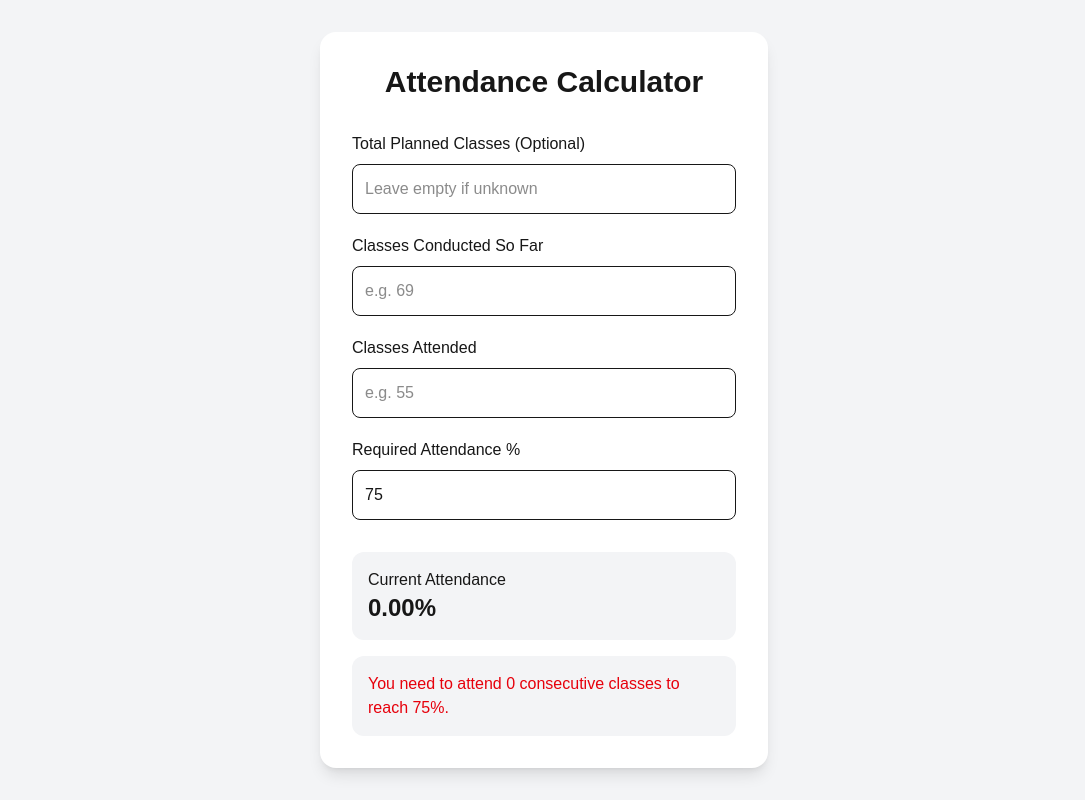
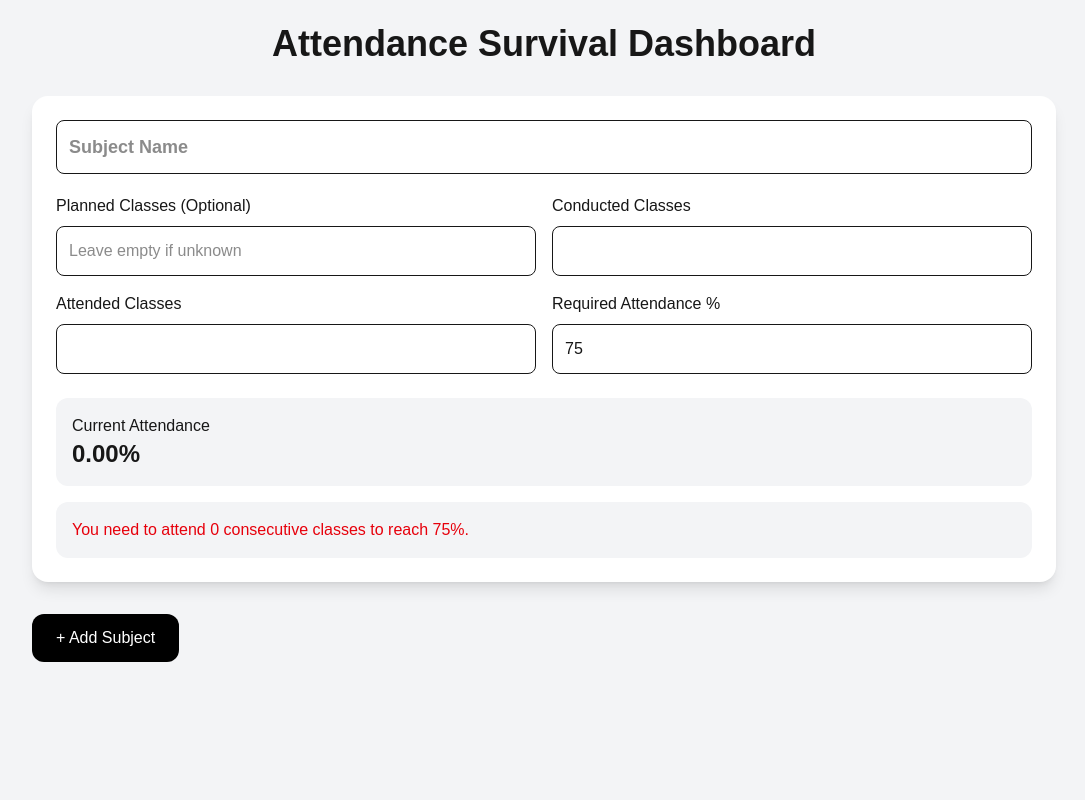
Before and after one commit to arushi-sahay/student-toolkit, a Next.js app: page / in a window 1280 px wide. Shown: the whole page, without its empty margins (96-1181 px from the left). Built offline with nearby package versions, Linux system fonts and the light colour scheme.

Commit message:
Added optional planned classes mode

```diff
--- a/app/page.tsx
+++ b/app/page.tsx
@@ -2,62 +2,132 @@
 
 import { useState } from "react";
 
+type Subject = {
+  id: number;
+  name: string;
+  planned: string;
+  conducted: string;
+  attended: string;
+  required: string;
+};
+
 export default function Home() {
-  const [plannedClasses, setPlannedClasses] = useState("");
-  const [conductedClasses, setConductedClasses] = useState("");
-  const [attendedClasses, setAttendedClasses] = useState("");
-  const [requiredAttendance, setRequiredAttendance] = useState("75");
+  const [subjects, setSubjects] = useState<Subject[]>([
+    {
+      id: 1,
+      name: "",
+      planned: "",
+      conducted: "",
+      attended: "",
+      required: "75",
+    },
+  ]);
 
-  const planned = Number(plannedClasses);
-  const conducted = Number(conductedClasses);
-  const attended = Number(attendedClasses);
-  const required = Number(requiredAttendance);
+  const addSubject = () => {
+    setSubjects([
+      ...subjects,
+      {
+        id: Date.now(),
+        name: "",
+        planned: "",
+        conducted: "",
+        attended: "",
+        required: "75",
+      },
+    ]);
+  };
+
+  const updateSubject = (
+    id: number,
+    field: keyof Subject,
+    value: string
+  ) => {
+    setSubjects(
+      subjects.map((subject) =>
+        subject.id === id
+          ? { ...subject, [field]: value }
+          : subject
+      )
+    );
+  };
+
+  return (
+    <main className="min-h-screen bg-gray-100 p-6">
+      <div className="max-w-5xl mx-auto">
+
+        <h1 className="text-4xl font-bold mb-8 text-center">
+          Attendance Survival Dashboard
+        </h1>
+
+        <div className="flex flex-col gap-6">
+
+          {subjects.map((subject) => {
+            const planned = Number(subject.planned);
+            const conducted = Number(subject.conducted);
+            const attended = Number(subject.attended);
+            const required = Number(subject.required);
+
+            const usingPlannedMode =
+              subject.planned.trim() !== "";
 
             const currentAttendance =
-    conducted > 0 ? (attended / conducted) * 100 : 0;
+              conducted > 0
+                ? (attended / conducted) * 100
+                : 0;
 
-  const usingPlannedMode = plannedClasses.trim() !== "";
+            const invalidInput =
+              attended > conducted ||
+              (usingPlannedMode &&
+                conducted > planned);
 
             let resultMessage = "";
             let resultColor = "";
 
-  const invalidInput =
-    attended > conducted ||
-    (usingPlannedMode && conducted > planned);
-
             if (!invalidInput) {
               if (usingPlannedMode) {
-      // SEMESTER-CONSTRAINED MODE
 
-      const remainingClasses = planned - conducted;
+                // PLANNED MODE
 
-      const minimumAttendanceNeeded = Math.ceil(
+                const remainingClasses =
+                  planned - conducted;
+
+                const minimumAttendanceNeeded =
+                  Math.ceil(
                     (required / 100) * planned
                   );
 
-      const futureClassesNeeded = Math.max(
-        minimumAttendanceNeeded - attended,
+                const futureClassesNeeded =
+                  Math.max(
+                    minimumAttendanceNeeded -
+                      attended,
                     0
                   );
 
                 const maxClassesCanMiss =
-        remainingClasses - futureClassesNeeded;
+                  remainingClasses -
+                  futureClassesNeeded;
 
                 if (maxClassesCanMiss >= 0) {
                   resultMessage = `You can still miss ${maxClassesCanMiss} classes this semester.`;
+
                   resultColor = "text-green-600";
                 } else {
                   resultMessage =
                     "You can no longer reach the required attendance this semester.";
+
                   resultColor = "text-red-600";
                 }
               } else {
+
                 // ROLLING MODE
 
                 let classesCanMiss = 0;
 
                 while (
-        ((attended / (conducted + classesCanMiss)) * 100) >=
+                  ((attended /
+                    (conducted +
+                      classesCanMiss)) *
+                    100) >=
                   required
                 ) {
                   classesCanMiss++;
@@ -67,13 +137,16 @@ export default function Home() {
 
                 if (classesCanMiss >= 0) {
                   resultMessage = `You can currently miss ${classesCanMiss} more classes before dropping below ${required}%.`;
+
                   resultColor = "text-green-600";
                 } else {
                   let classesNeeded = 0;
 
                   while (
-          (((attended + classesNeeded) /
-            (conducted + classesNeeded)) *
+                    (((attended +
+                      classesNeeded) /
+                      (conducted +
+                        classesNeeded)) *
                       100) <
                     required
                   ) {
@@ -88,26 +161,42 @@ export default function Home() {
             }
 
             return (
-    <main className="min-h-screen bg-gray-100 flex items-center justify-center p-6">
-      <div className="bg-white p-8 rounded-2xl shadow-lg w-full max-w-md">
+              <div
+                key={subject.id}
+                className="bg-white rounded-2xl shadow-lg p-6"
+              >
 
-        <h1 className="text-3xl font-bold mb-8 text-center">
-          Attendance Calculator
-        </h1>
+                <input
+                  type="text"
+                  placeholder="Subject Name"
+                  value={subject.name}
+                  onChange={(e) =>
+                    updateSubject(
+                      subject.id,
+                      "name",
+                      e.target.value
+                    )
+                  }
+                  className="border p-3 rounded-lg w-full mb-5 text-lg font-semibold"
+                />
 
-        <div className="flex flex-col gap-5">
+                <div className="grid md:grid-cols-2 gap-4">
 
                   <div>
                     <label className="block mb-2 font-medium">
-              Total Planned Classes (Optional)
+                      Planned Classes (Optional)
                     </label>
 
                     <input
                       type="number"
                       placeholder="Leave empty if unknown"
-              value={plannedClasses}
+                      value={subject.planned}
                       onChange={(e) =>
-                setPlannedClasses(e.target.value)
+                        updateSubject(
+                          subject.id,
+                          "planned",
+                          e.target.value
+                        )
                       }
                       className="border p-3 rounded-lg w-full"
                     />
@@ -115,15 +204,18 @@ export default function Home() {
 
                   <div>
                     <label className="block mb-2 font-medium">
-              Classes Conducted So Far
+                      Conducted Classes
                     </label>
 
                     <input
                       type="number"
-              placeholder="e.g. 69"
-              value={conductedClasses}
+                      value={subject.conducted}
                       onChange={(e) =>
-                setConductedClasses(e.target.value)
+                        updateSubject(
+                          subject.id,
+                          "conducted",
+                          e.target.value
+                        )
                       }
                       className="border p-3 rounded-lg w-full"
                     />
@@ -131,15 +223,18 @@ export default function Home() {
 
                   <div>
                     <label className="block mb-2 font-medium">
-              Classes Attended
+                      Attended Classes
                     </label>
 
                     <input
                       type="number"
-              placeholder="e.g. 55"
-              value={attendedClasses}
+                      value={subject.attended}
                       onChange={(e) =>
-                setAttendedClasses(e.target.value)
+                        updateSubject(
+                          subject.id,
+                          "attended",
+                          e.target.value
+                        )
                       }
                       className="border p-3 rounded-lg w-full"
                     />
@@ -152,10 +247,13 @@ export default function Home() {
 
                     <input
                       type="number"
-              placeholder="75"
-              value={requiredAttendance}
+                      value={subject.required}
                       onChange={(e) =>
-                setRequiredAttendance(e.target.value)
+                        updateSubject(
+                          subject.id,
+                          "required",
+                          e.target.value
+                        )
                       }
                       className="border p-3 rounded-lg w-full"
                     />
@@ -164,7 +262,7 @@ export default function Home() {
                 </div>
 
                 {!invalidInput ? (
-          <div className="mt-8 space-y-4">
+                  <div className="mt-6 space-y-4">
 
                     <div className="bg-gray-100 p-4 rounded-xl">
                       <p className="font-medium">
@@ -172,7 +270,10 @@ export default function Home() {
                       </p>
 
                       <p className="text-2xl font-bold">
-                {currentAttendance.toFixed(2)}%
+                        {currentAttendance.toFixed(
+                          2
+                        )}
+                        %
                       </p>
                     </div>
 
@@ -184,12 +285,25 @@ export default function Home() {
 
                   </div>
                 ) : (
-          <div className="mt-8 bg-red-100 text-red-700 p-4 rounded-xl">
+                  <div className="mt-6 bg-red-100 text-red-700 p-4 rounded-xl">
                     Please check your inputs.
                   </div>
                 )}
 
               </div>
+            );
+          })}
+
+        </div>
+
+        <button
+          onClick={addSubject}
+          className="mt-8 bg-black text-white px-6 py-3 rounded-xl font-medium hover:bg-gray-800"
+        >
+          + Add Subject
+        </button>
+
+      </div>
     </main>
   );
 }
```
Lines whose indentation alone changed are shown as unchanged.
